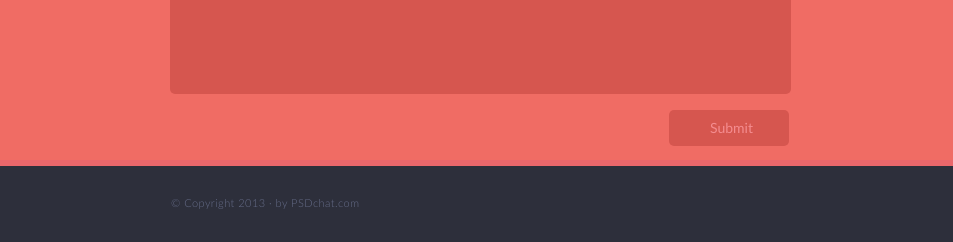
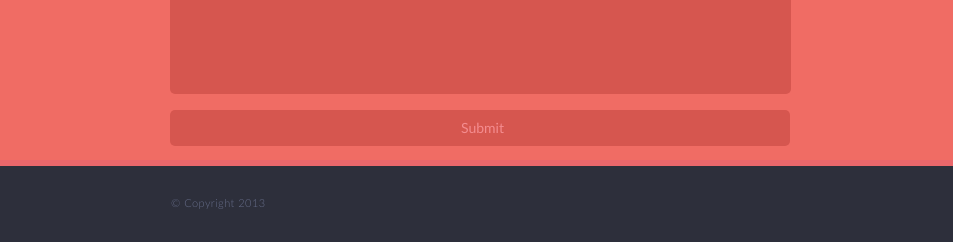
Before and after one commit to S-Maks/singolo, a plain HTML site: page index.html in a window 1280 px wide. Shown: the part 3286-3528 px from the top of the page, 0-953 px from the left. Drawn offline with nearby package versions, Linux system fonts and the light colour scheme.

Commit message:
fix: edit css and html files

```diff
--- a/index.html
+++ b/index.html
@@ -249,7 +249,7 @@
     <footer class="footer">
         <div class="container">
             <div class="footer-block">
-                <p class="copyright">&copy; Copyright 2013 &#183; by PSDchat.com</p>
+                <p class="copyright">&copy; Copyright 2013</p>
                 <div class="footer__contacts">
                     <a href="#">
                         <img src="./assets/images/facebook.svg" alt="facebook" width="14" height="14">
--- a/style.css
+++ b/style.css
@@ -585,13 +585,14 @@ input:nth-child(4) {
 }
 
 input:last-child {
-    width: 120px;
+    width: 620px;
     padding-right: 10px;
     font-size: 14px;
-    margin-left: 499px;
+
 }
 
 input:last-child:hover {
+    transition: 500ms;
     background-color: #2d303a;
     font-size: 16px;
     cursor: pointer;
```
